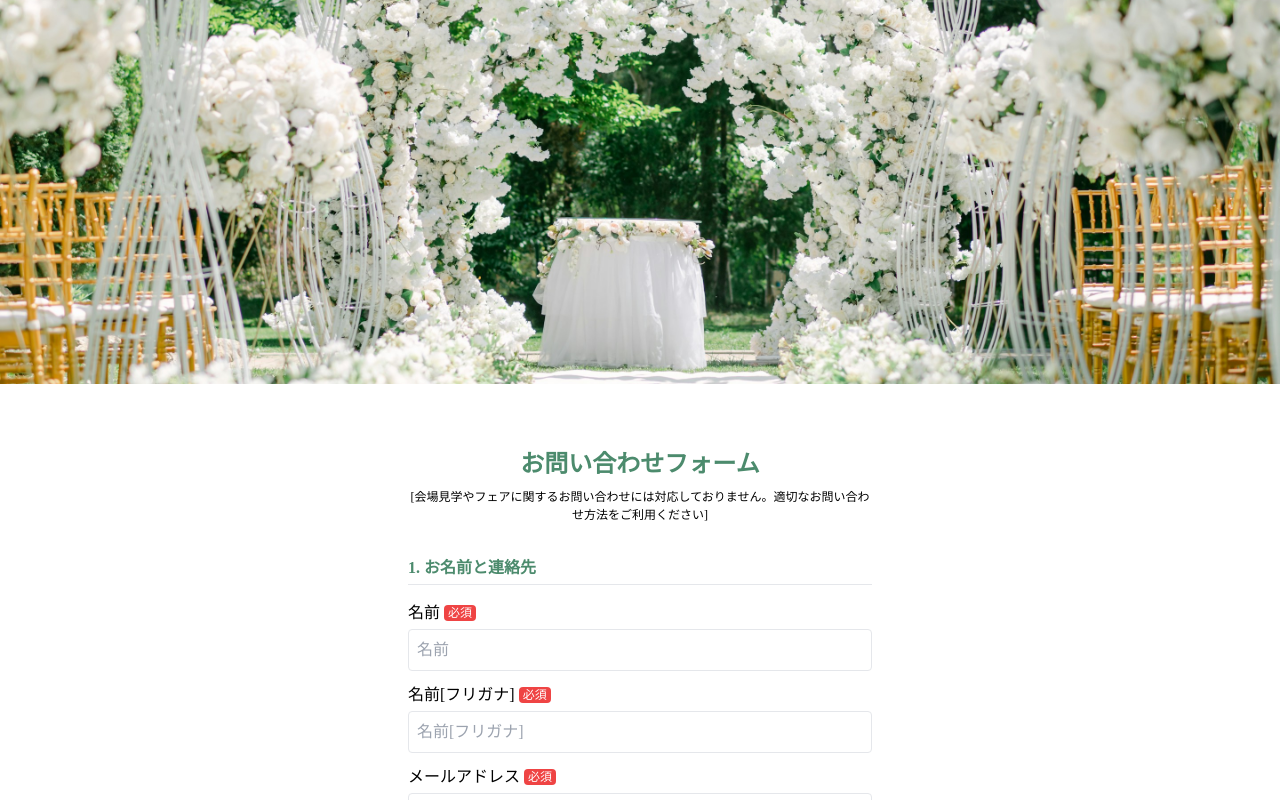
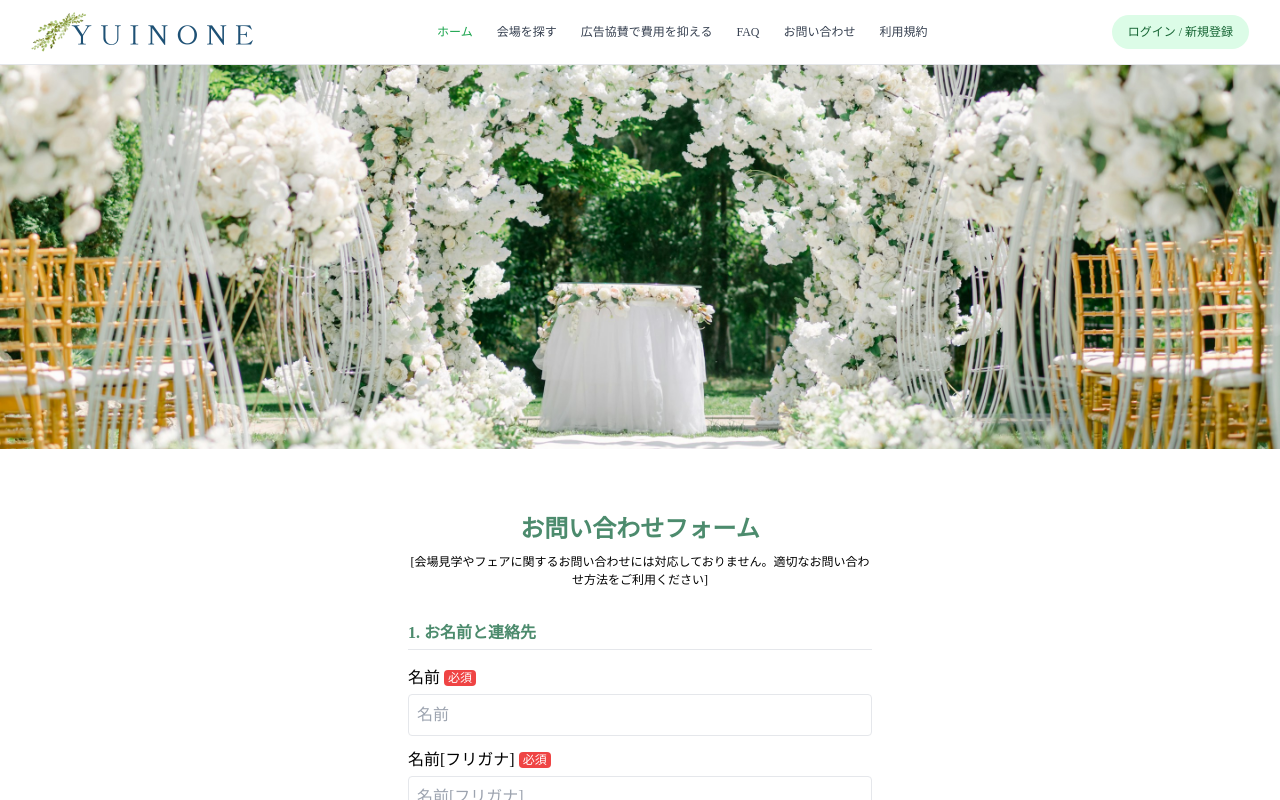
Before and after one commit to neraindai/yuin, a React (Vite) app: page /contact-form in a window 1280 px wide. Shown: the top 800 px of the page. Built offline with nearby package versions, Linux system fonts and the light colour scheme; the HTML template or start-up script is replaced by a standard one.

Commit message:
feat(header,routes): make logo link to home and align page routes with navigation menu

```diff
--- a/src/components/Header/Header.jsx
+++ b/src/components/Header/Header.jsx
@@ -1,7 +1,7 @@
-import { useState } from 'react';
-import { Link } from 'react-router-dom';
-import { logo } from '../../assets';
-import { HiOutlineMenuAlt3, HiOutlineX } from 'react-icons/hi';
+import { useState } from "react";
+import { Link } from "react-router-dom";
+import { logo } from "../../assets";
+import { HiOutlineMenuAlt3, HiOutlineX } from "react-icons/hi";
 
 const Header = () => {
   const [isMobileMenuOpen, setIsMobileMenuOpen] = useState(false);
@@ -9,21 +9,36 @@ const Header = () => {
   return (
     <header className="bg-white border-b shadow-sm">
       <div className="container mx-auto flex items-center justify-between px-4 py-3">
-
         {/* Logo */}
         <div className="flex items-center space-x-2">
-          <img src={logo} alt="Logo" className="h-10" />
+          <Link to="/">
+            <img src={logo} alt="Logo" className="h-10" />
+          </Link>
         </div>
 
         {/* Desktop Menu */}
         <nav className="hidden md:block">
           <ul className="flex items-center space-x-6 text-sm font-medium text-gray-700">
-            <li><Link to="/" className="text-green-600">ホーム</Link></li>
-            <li><Link to="#">会場を探す</Link></li>
-            <li><Link to="#">広告協賛で費用を抑える</Link></li>
-            <li><Link to="#">FAQ</Link></li>
-            <li><Link to="#">お問い合わせ</Link></li>
-            <li><Link to="#">利用規約</Link></li>
+            <li>
+              <Link to="/" className="text-green-600">
+                ホーム
+              </Link>
+            </li>
+            <li>
+              <Link to="/celestial-garden-hall">会場を探す</Link>
+            </li>
+            <li>
+              <Link to="/budget-wedding">広告協賛で費用を抑える</Link>
+            </li>
+            <li>
+              <Link to="/faq-accordion">FAQ</Link>
+            </li>
+            <li>
+              <Link to="/contact-form-ui">お問い合わせ</Link>
+            </li>
+            <li>
+              <Link to="/terms-of-use">利用規約</Link>
+            </li>
           </ul>
         </nav>
 
@@ -50,12 +65,26 @@ const Header = () => {
       {isMobileMenuOpen && (
         <div className="md:hidden px-4 pb-4">
           <ul className="flex flex-col space-y-3 text-sm font-medium text-gray-700">
-            <li><Link to="/" className="text-green-600">ホーム</Link></li>
-            <li><Link to="#">会場を探す</Link></li>
-            <li><Link to="#">広告協賛で費用を抑える</Link></li>
-            <li><Link to="#">FAQ</Link></li>
-            <li><Link to="#">お問い合わせ</Link></li>
-            <li><Link to="#">利用規約</Link></li>
+            <li>
+              <Link to="/" className="text-green-600">
+                ホーム
+              </Link>
+            </li>
+            <li>
+              <Link to="/celestial-garden-hall">会場を探す</Link>
+            </li>
+            <li>
+              <Link to="/budget-wedding">広告協賛で費用を抑える</Link>
+            </li>
+            <li>
+              <Link to="/faq-accordion">FAQ</Link>
+            </li>
+            <li>
+              <Link to="/contact-form-ui">お問い合わせ</Link>
+            </li>
+            <li>
+              <Link to="/terms-of-use">利用規約</Link>
+            </li>
             <li>
               <button className="bg-green-100 text-green-800 px-4 py-2 rounded-full text-sm font-medium hover:bg-green-200 transition w-full text-left">
                 ログイン / 新規登録
--- a/src/pages/CelestialGardenHall/CelestialGardenHall.jsx
+++ b/src/pages/CelestialGardenHall/CelestialGardenHall.jsx
@@ -9,11 +9,15 @@ import videoPreview from "../../assets/images/venued-video.png";
 import GradenSomePage from "./GradenSomePage";
 import Footer from "../../components/Footer/Footer";
 import HeroMiniImage from "../../components/HeroMiniImage";
-import CelestialGardenBanner from "../../assets/images/CelestialGardenBanner.png"
+import CelestialGardenBanner from "../../assets/images/CelestialGardenBanner.png";
+import Header from "../../components/Header/Header";
 
 export default function CelestialGardenHall() {
   return (
     <>
+      {/* Header part*/}
+      <Header />
+
       {/* Mini Hero Image */}
       <HeroMiniImage image={CelestialGardenBanner} />
 
--- a/src/pages/ContactForm/ContactForm.jsx
+++ b/src/pages/ContactForm/ContactForm.jsx
@@ -2,6 +2,7 @@ import React, { useState } from "react";
 import Footer from "../../components/Footer/Footer";
 import HeroMiniImage from "../../components/HeroMiniImage";
 import ContactBanner from "../../assets/images/ContactBanner.jpg";
+import Header from "../../components/Header/Header";
 
 export default function ContactForm() {
   const [formData, setFormData] = useState({
@@ -28,6 +29,9 @@ export default function ContactForm() {
 
   return (
     <>
+    {/* Header part*/}
+      <Header />
+
       {/* Mini Hero Image */}
       <HeroMiniImage image={ContactBanner} />
 
--- a/src/pages/ContactForm/ContactFormUI.jsx
+++ b/src/pages/ContactForm/ContactFormUI.jsx
@@ -2,6 +2,7 @@ import React, { useState } from "react";
 import Footer from "../../components/Footer/Footer";
 import HeroMiniImage from "../../components/HeroMiniImage";
 import ContactBanner from "../../assets/images/ContactBanner.jpg";
+import Header from "../../components/Header/Header";
 
 export default function ContactFormUI() {
   const [formData, setFormData] = useState({});
@@ -18,6 +19,9 @@ export default function ContactFormUI() {
 
   return (
     <>
+    {/* Header part*/}
+      <Header />
+
       {/* Mini Hero Image */}
       <HeroMiniImage image={ContactBanner} />
 
--- a/src/pages/ContactForm/InquiryFlow.jsx
+++ b/src/pages/ContactForm/InquiryFlow.jsx
@@ -1,6 +1,7 @@
 import { useState } from "react";
 import HeroMiniImage from "../../components/HeroMiniImage";
 import ContactBanner from "../../assets/images/ContactBanner.jpg";
+import Header from "../../components/Header/Header";
 
 export default function InquiryFlow() {
   const [step, setStep] = useState(1);
@@ -52,6 +53,9 @@ export default function InquiryFlow() {
 
   return (
     <>
+    {/* Header part*/}
+      <Header />
+
       {/* Mini Hero Image */}
       <HeroMiniImage image={ContactBanner} />
 
--- a/src/pages/FAQs/FaqAccordion.jsx
+++ b/src/pages/FAQs/FaqAccordion.jsx
@@ -1,8 +1,9 @@
 import React, { useState } from "react";
 import { AnimatePresence, motion } from "framer-motion";
 import Footer from "../../components/Footer/Footer";
-import FaqBanner from "../../assets/images/FAQbanner.png"
+import FaqBanner from "../../assets/images/FAQbanner.png";
 import HeroMiniImage from "../../components/HeroMiniImage";
+import Header from "../../components/Header/Header";
 
 const Accordion = ({ number, question, answer }) => {
   const [open, setOpen] = useState(false);
@@ -138,7 +139,10 @@ const FaqAccordion = () => {
 
   return (
     <>
-    {/* Mini Hero Image */}
+      {/* Header part*/}
+      <Header />
+
+      {/* Mini Hero Image */}
       <HeroMiniImage image={FaqBanner} />
 
       <section className="max-w-6xl mx-auto px-4 py-8">
--- a/src/pages/TermsOfUse/TermsOfUse.jsx
+++ b/src/pages/TermsOfUse/TermsOfUse.jsx
@@ -1,10 +1,14 @@
 import Footer from "../../components/Footer/Footer";
 import HeroMiniImage from "../../components/HeroMiniImage";
 import FaqBanner from "../../assets/images/FAQbanner.png";
+import Header from "../../components/Header/Header";
 
 export default function TermsOfUse() {
   return (
     <>
+    {/* Header part*/}
+      <Header />
+
       {/* Mini Hero Image */}
       <HeroMiniImage image={FaqBanner} />
 
--- a/src/pages/budget-wedding/BudgetWedding.jsx
+++ b/src/pages/budget-wedding/BudgetWedding.jsx
@@ -7,10 +7,14 @@ import { bridegroom1, bridegroom2 } from "../../assets";
 import Footer from "../../components/Footer/Footer";
 import HeroMiniImage from "../../components/HeroMiniImage";
 import BudgetBanner from "../../assets/images/BudgetBanner.png";
+import Header from "../../components/Header/Header";
 
 const BudgetWedding = () => {
   return (
     <>
+      {/* Header part*/}
+      <Header />
+
       {/* Mini Hero Image */}
       <HeroMiniImage image={BudgetBanner} />
 
--- a/src/pages/venue-list/FavoriteVenueList.jsx
+++ b/src/pages/venue-list/FavoriteVenueList.jsx
@@ -5,6 +5,7 @@ import Footer from "../../components/Footer/Footer";
 import DecorativeDivider from "../../components/ExtraComponent/DecorativeDivider";
 import HeroMiniImage from "../../components/HeroMiniImage";
 import VenueListBanner from "../../assets/images/VenueListBanner.png";
+import Header from "../../components/Header/Header";
 
 const FavoriteVenueList = () => {
   const venues = [
@@ -44,6 +45,9 @@ const FavoriteVenueList = () => {
 
   return (
     <>
+      {/* Header part*/}
+      <Header />
+
       {/* Mini Hero Image */}
       <HeroMiniImage image={VenueListBanner} />
 
```
